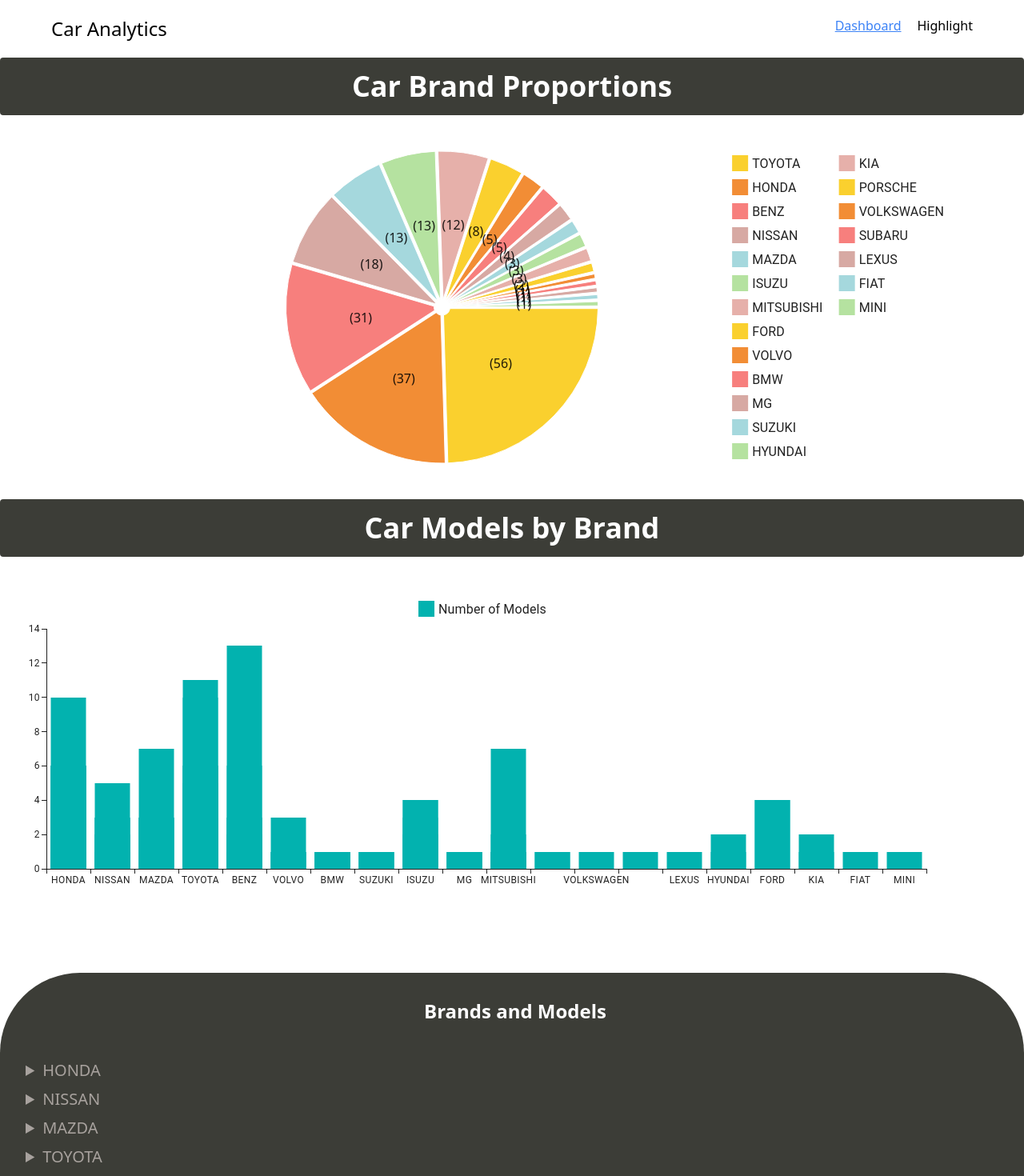
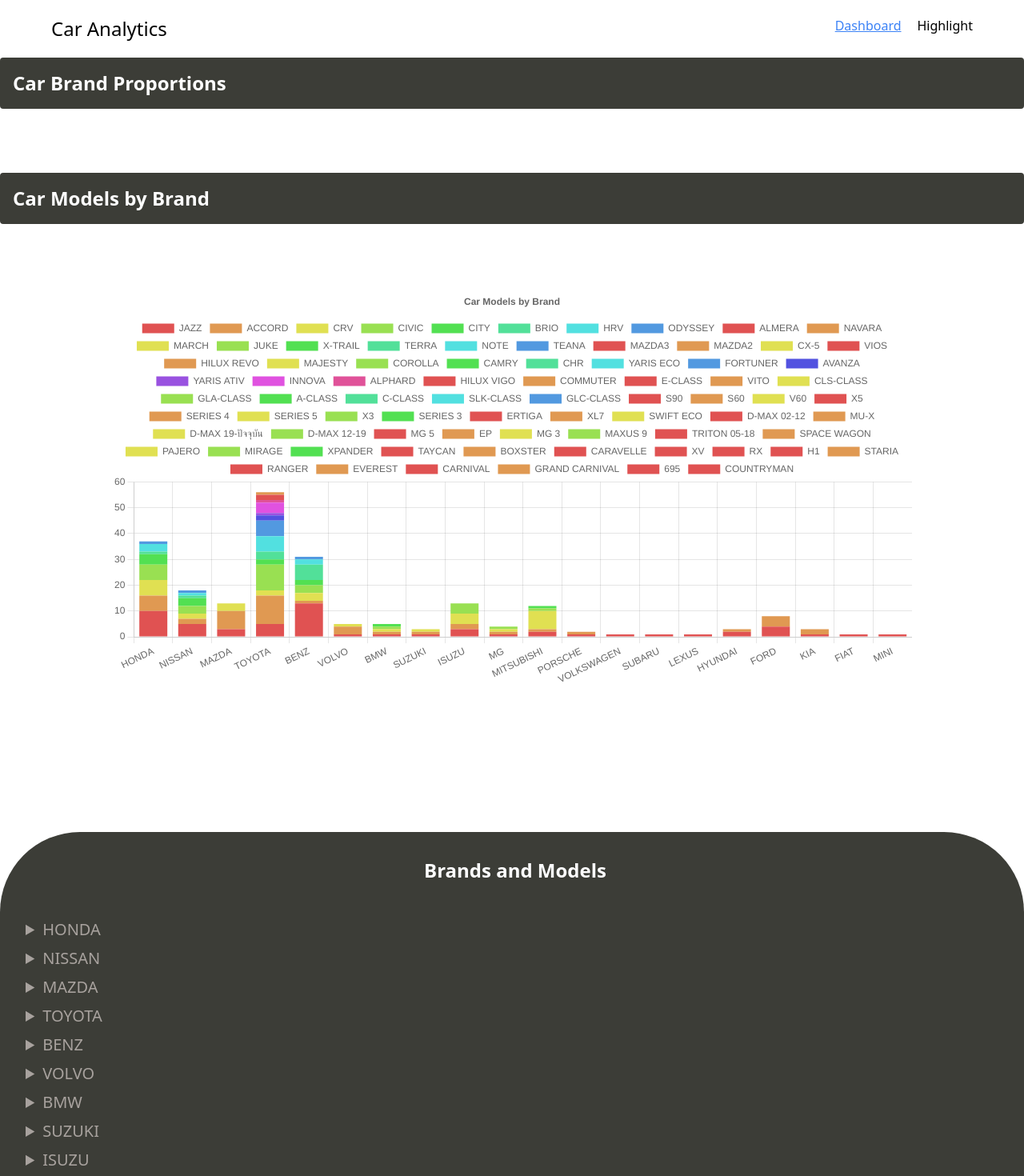
Before and after one commit to PattiyaY/car_analytics, a React (Vite) app: page /#/ in a window 1280 px wide. Shown: the top 1470 px of the page at 80% size. Built offline with nearby package versions, Linux system fonts and the light colour scheme.

Commit message:
feat: create StackBar component

```diff
--- a/src/Dashboard.jsx
+++ b/src/Dashboard.jsx
@@ -1,7 +1,6 @@
 import { useState, useEffect } from "react";
 import taladrodCar from "./data/taladrod-cars.min.json";
-import { PieChart } from "@mui/x-charts/PieChart";
-import { BarChart } from "@mui/x-charts/BarChart";
+import StackBar from "./StackBar";
 
 function Dashboard() {
   return (
@@ -85,87 +84,23 @@
     return data;
   }
 
-  const colors = [
-    "#FAD02E", // Pastel Yellow
-    "#F28D35", // Pastel Orange
-    "#F77F7D", // Pastel Pink
-    "#D7A9A3", // Pastel Red
-    "#A5D8DD", // Pastel Blue
-    "#B5E2A0", // Pastel Green
-    "#E6B0AA", // Pastel Rose
-  ];
-
-  function barChartData(brandToCarsMap) {
-    const data = [];
-    const modelCountMap = {};
-
-    // Count the occurrences of each model for each brand
-    Object.keys(brandToCarsMap).forEach((carModel) => {
-      brandToCarsMap[carModel].forEach((car) => {
-        const key = `${carModel}-${car.Model}`;
-        if (modelCountMap[key]) {
-          modelCountMap[key].count += 1;
-        } else {
-          modelCountMap[key] = {
-            brand: carModel,
-            model: car.Model,
-            count: 1,
-          };
-        }
-      });
-    });
-
-    // Convert modelCountMap to an array
-    for (const key in modelCountMap) {
-      data.push(modelCountMap[key]);
-    }
-
-    return data;
-  }
-
   useState(() => {
     groupCarsByBrand();
   }, []);
 
   return (
     <div className="flex flex-col text-white bg-white">
-      <h1 className="text-center text-4xl p-4 mb-10 font-semibold bg-[#3C3D37] rounded">
+      <h1 className="font-medium text-2xl p-4 mb-10 font-semibold bg-[#3C3D37] rounded">
         Car Brand Proportions
       </h1>
-      <div className="w-1/2">
-        <PieChart
-          colors={colors}
-          series={[
-            {
-              arcLabel: (item) => `(${item.value})`,
-              innerRadius: 10,
-              paddingAngle: 1,
-              startAngle: 90,
-              endAngle: 500,
-              data: pieChartData(brandToCarsMap),
-            },
-          ]}
-          width={1200}
-          height={400}
-        />
-      </div>
-      <h1 className="text-center text-4xl p-4 my-10 font-semibold bg-[#3C3D37] rounded">
+      {/* <div className="w-1/2">
+
+      </div> */}
+      <h1 className="font-medium text-2xl p-4 my-10 font-semibold bg-[#3C3D37] rounded">
         Car Models by Brand
       </h1>
-      <div className="mx-2 w-1/2">
-        <BarChart
-          dataset={barChartData(brandToCarsMap)}
-          xAxis={[{ scaleType: "band", dataKey: "brand" }]}
-          series={[
-            {
-              dataKey: "count",
-              stack: "models", // Optional: you can use stack if you have multiple series
-              label: "Number of Models",
-            },
-          ]}
-          width={1200}
-          height={400}
-        />
+      <div className="flex justify-center w-full w-screen h-100vh mt-10">
+        <StackBar brandToCarsMap={brandToCarsMap} />
       </div>
       <div className="rounded-t-[100px] mt-20 bg-[#3C3D37] pl-2 py-3">
         <p className="text-center text-2xl mt-5 mb-10 font-semibold">
--- /dev/null
+++ b/src/StackBar.jsx
@@ -0,0 +1,118 @@
+import React from "react";
+import { Bar } from "react-chartjs-2";
+import {
+  Chart as ChartJS,
+  CategoryScale,
+  LinearScale,
+  BarElement,
+  Title,
+  Tooltip,
+  Legend,
+} from "chart.js";
+import PropTypes from "prop-types";
+
+// Register ChartJS components
+ChartJS.register(
+  CategoryScale,
+  LinearScale,
+  BarElement,
+  Title,
+  Tooltip,
+  Legend
+);
+
+const StackBar = ({ brandToCarsMap }) => {
+  function barChartData(brandToCarsMap) {
+    const modelCountMap = {};
+
+    // Count the occurrences of each model for each brand
+    Object.keys(brandToCarsMap).forEach((brand) => {
+      brandToCarsMap[brand].forEach((car) => {
+        const key = `${brand}-${car.Model}`;
+        if (modelCountMap[key]) {
+          modelCountMap[key].count += 1;
+        } else {
+          modelCountMap[key] = {
+            brand: brand,
+            model: car.Model,
+            count: 1,
+          };
+        }
+      });
+    });
+
+    // Group data by brand
+    const groupedData = Object.values(modelCountMap).reduce((acc, item) => {
+      if (!acc[item.brand]) {
+        acc[item.brand] = {};
+      }
+      acc[item.brand][item.model] = item.count;
+      return acc;
+    }, {});
+
+    return groupedData;
+  }
+
+  const carData = barChartData(brandToCarsMap);
+  const labels = Object.keys(carData);
+  const datasets = [];
+
+  Object.keys(carData).forEach((brand, brandIndex) => {
+    Object.keys(carData[brand]).forEach((model, modelIndex) => {
+      const existingDataset = datasets.find(
+        (dataset) => dataset.label === model
+      );
+      if (existingDataset) {
+        existingDataset.data[brandIndex] = carData[brand][model];
+      } else {
+        const newDataset = {
+          label: model,
+          data: Array(labels.length).fill(0), // Initialize with 0s
+          backgroundColor: `hsl(${modelIndex * 30}, 70%, 60%)`, // Different color for each model
+        };
+        newDataset.data[brandIndex] = carData[brand][model];
+        datasets.push(newDataset);
+      }
+    });
+  });
+
+  const chartData = {
+    labels,
+    datasets,
+  };
+
+  const options = {
+    plugins: {
+      title: {
+        display: true,
+        text: "Car Models by Brand",
+      },
+      legend: {
+        position: "top",
+      },
+    },
+    responsive: true,
+    scales: {
+      x: {
+        stacked: true,
+      },
+      y: {
+        stacked: true,
+        beginAtZero: true,
+      },
+    },
+  };
+
+  return (
+    <div style={{ width: "1000px", height: "600px" }}>
+      <Bar data={chartData} options={options} />
+    </div>
+  );
+};
+
+// Define prop types
+StackBar.propTypes = {
+  brandToCarsMap: PropTypes.object.isRequired,
+};
+
+export default StackBar;
```
